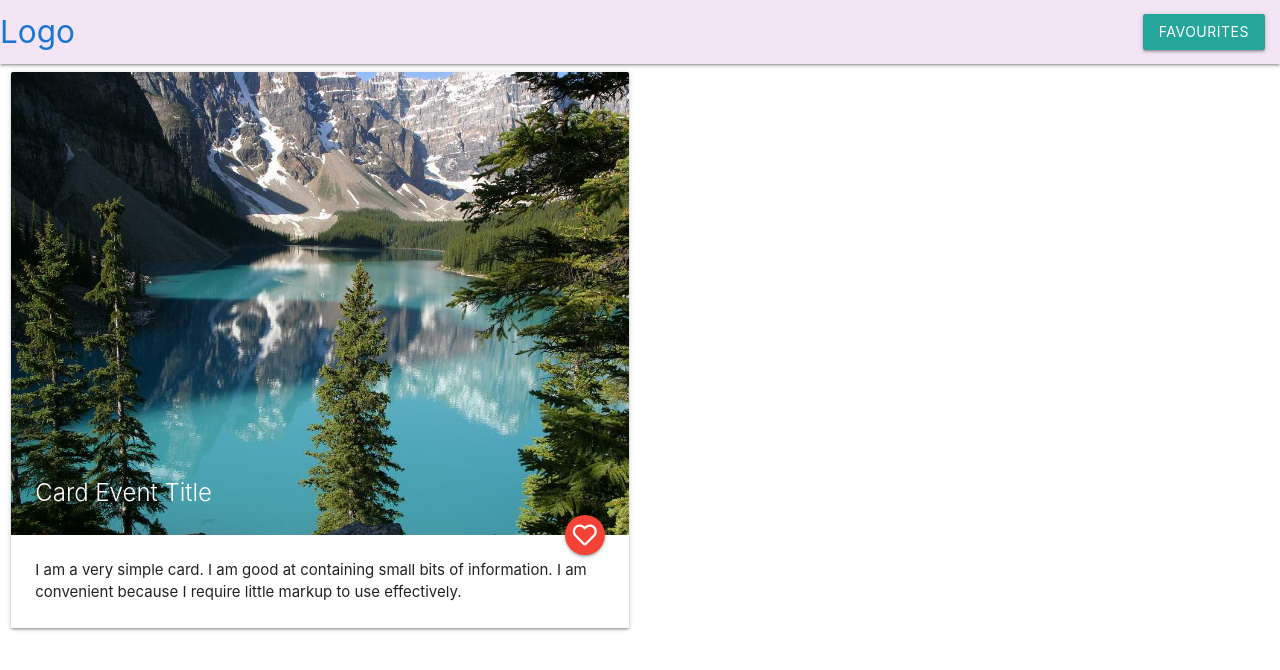
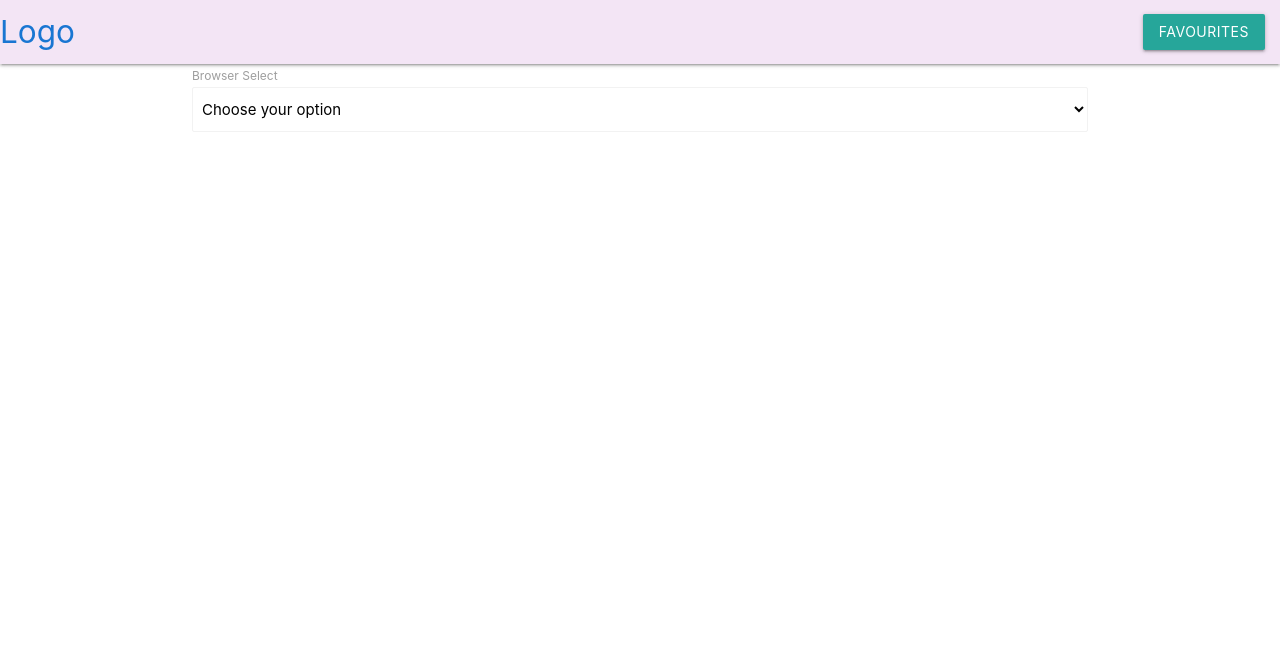
Before and after one commit to arjun-doel/sei-project-2, a React (Create React App) app: page / in a window 1280 px wide. Shown: the top 670 px of the page. Built offline with nearby package versions, Linux system fonts and the light colour scheme.

Commit message:
serach bar added

```diff
--- a/src/App.js
+++ b/src/App.js
@@ -1,7 +1,8 @@
 import React from 'react'
 import { BrowserRouter, Switch, Route } from 'react-router-dom'
-import Card from './component/Card'
+// import Card from './component/Card'
 import Nav from './component/common/Nav'
+import SearchBar from './component/SearchBar'
 
 
 const App = () => {
@@ -11,7 +12,9 @@ const App = () => {
       <BrowserRouter>
 
         <Nav />
-        <Card />
+        {/* <Card /> */}
+        <SearchBar />
+
         <Switch>
           <Route>
 
--- a/src/component/Card.js
+++ b/src/component/Card.js
@@ -4,6 +4,7 @@ import image from './common/sample-1.jpg'
 const Card = () => {
   return (
     <>
+      <div className="container">
         <div className="row">
           <div className="col s12 m6">
             <div className="card">
@@ -18,6 +19,7 @@ const Card = () => {
             </div>
           </div>
         </div>
+      </div>
     </>
   )
 }
--- /dev/null
+++ b/src/component/SearchBar.js
@@ -0,0 +1,26 @@
+import React, { useState } from 'react'
+// import axios from 'axios'
+
+const SearchBar = () => {
+
+  // eslint-disable-next-line no-unused-vars
+  const [getEvents, setEvents] = useState([])
+
+
+
+  return (
+    <>
+      <div className="container">
+        <label>Browser Select</label>
+        <select className="browser-default">
+          <option value="" disabled selected>Choose your option</option>
+          <option value="1">Option 1</option>
+          <option value="2">Option 2</option>
+          <option value="3">Option 3</option>
+        </select>
+      </div>
+    </>
+  )
+}
+
+export default SearchBar
```
Lines whose indentation alone changed are shown as unchanged.
